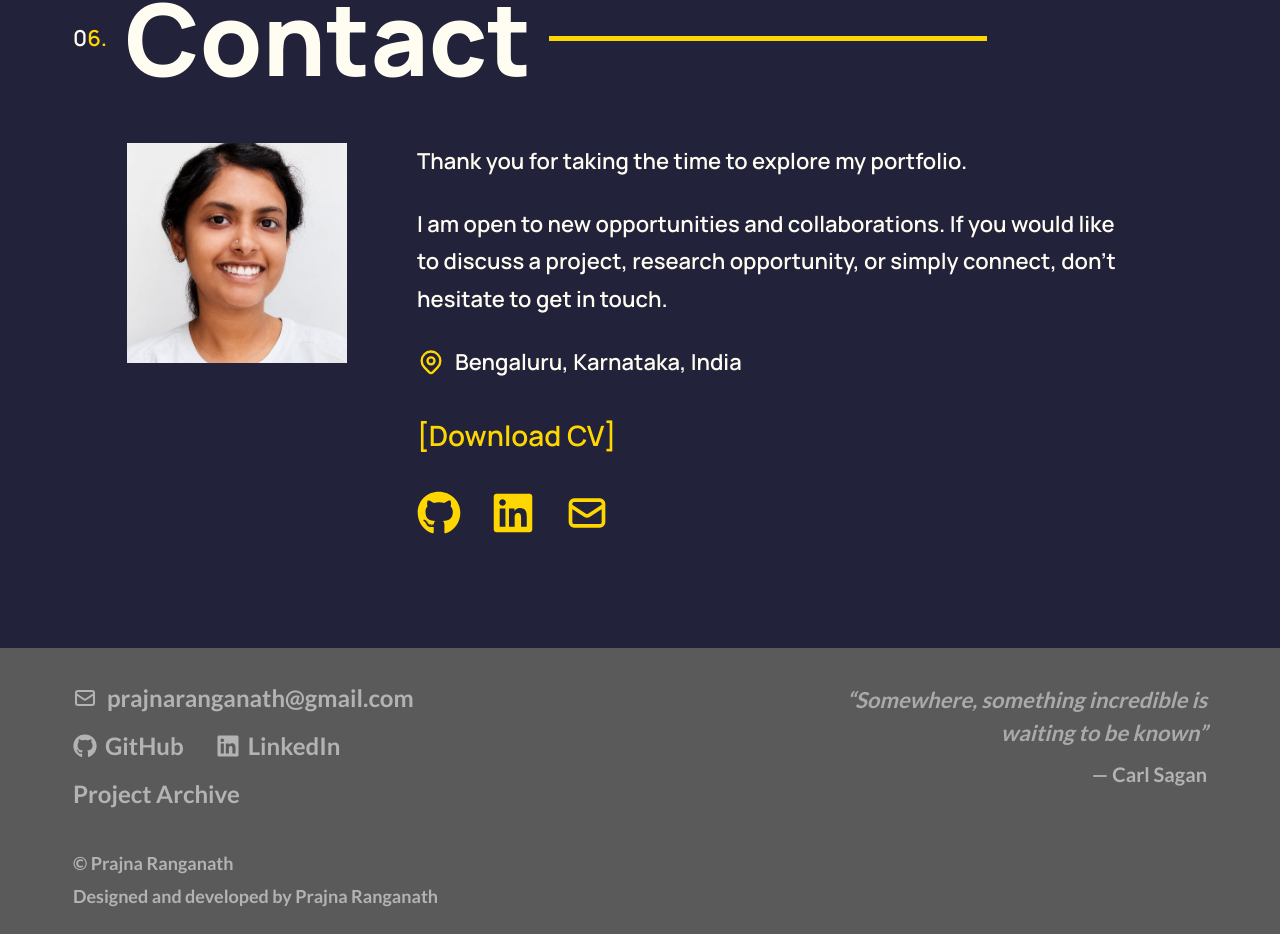
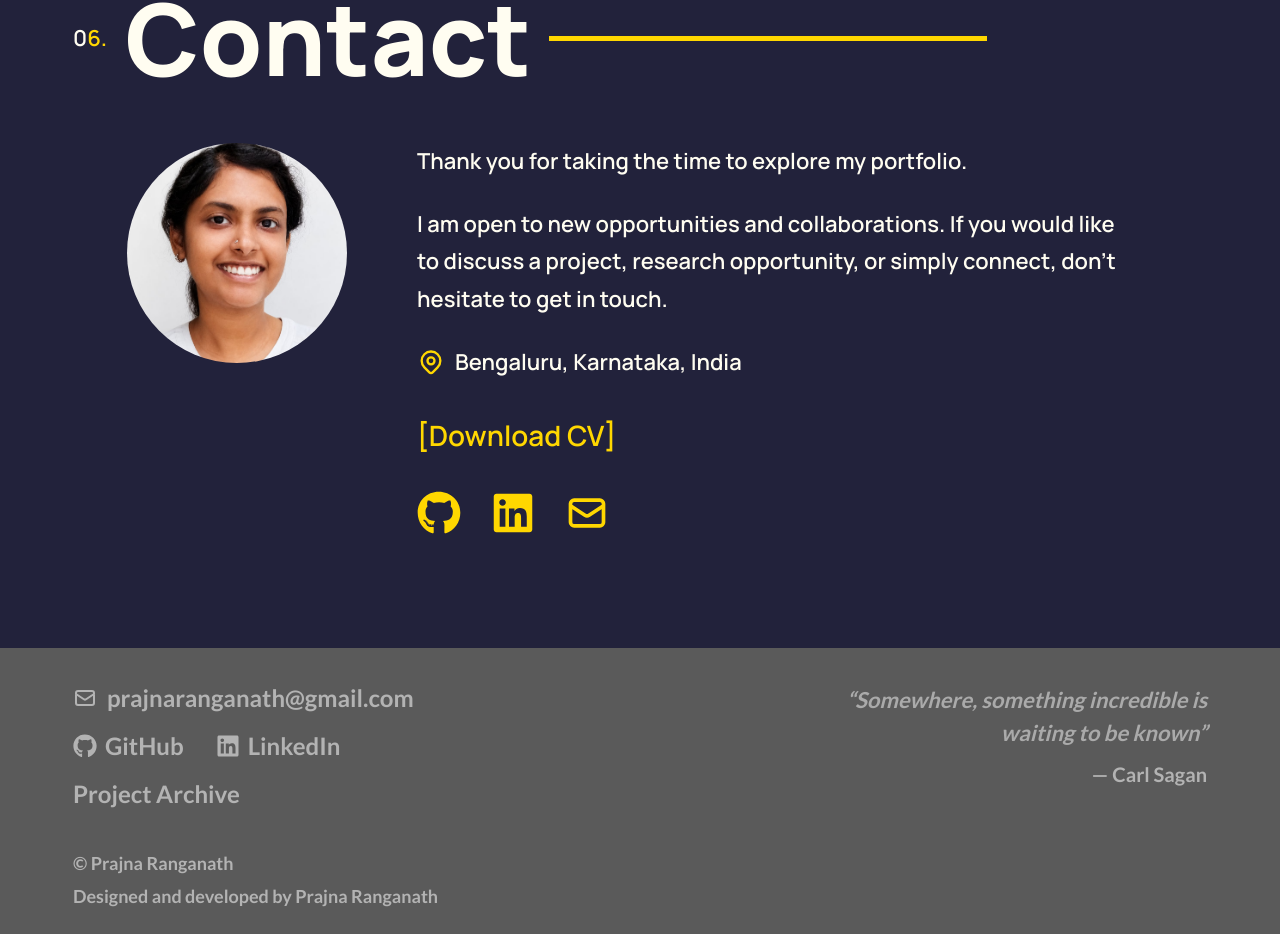
Before and after one commit to PrajnaRanganath/Portfolio, a Next.js app: page / in a window 1280 px wide. Shown: the part 5432-6366 px from the top of the page. Built offline with nearby package versions, Linux system fonts and the light colour scheme.

Commit message:
Updated Profile - 2

```diff
--- a/app/components/Contact.module.css
+++ b/app/components/Contact.module.css
@@ -112,7 +112,7 @@
 
     object-position:center;
 
-    border-radius:50;
+    border-radius:50%;
 
 }
 
```
